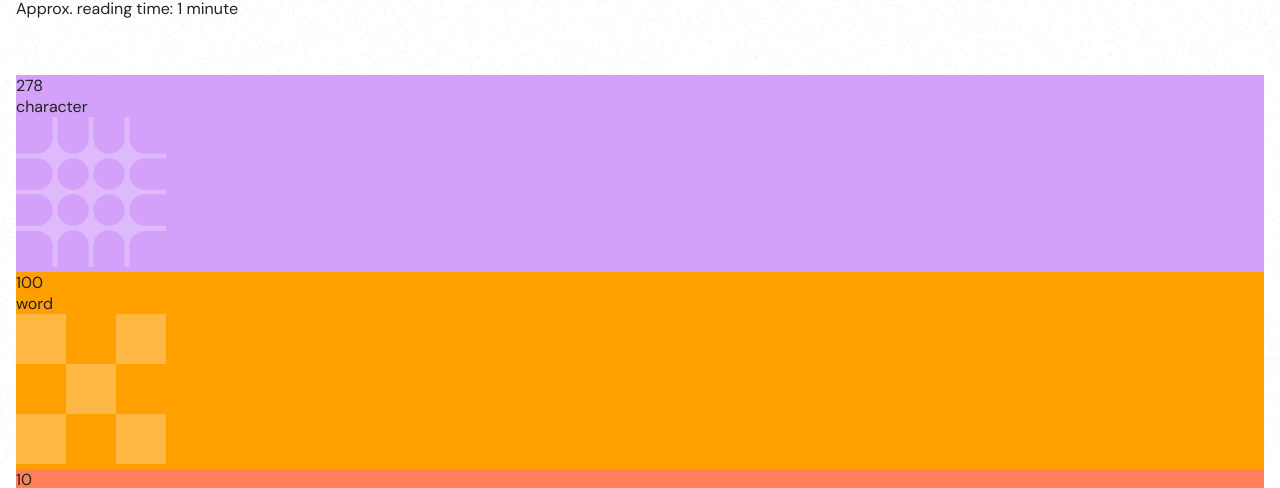
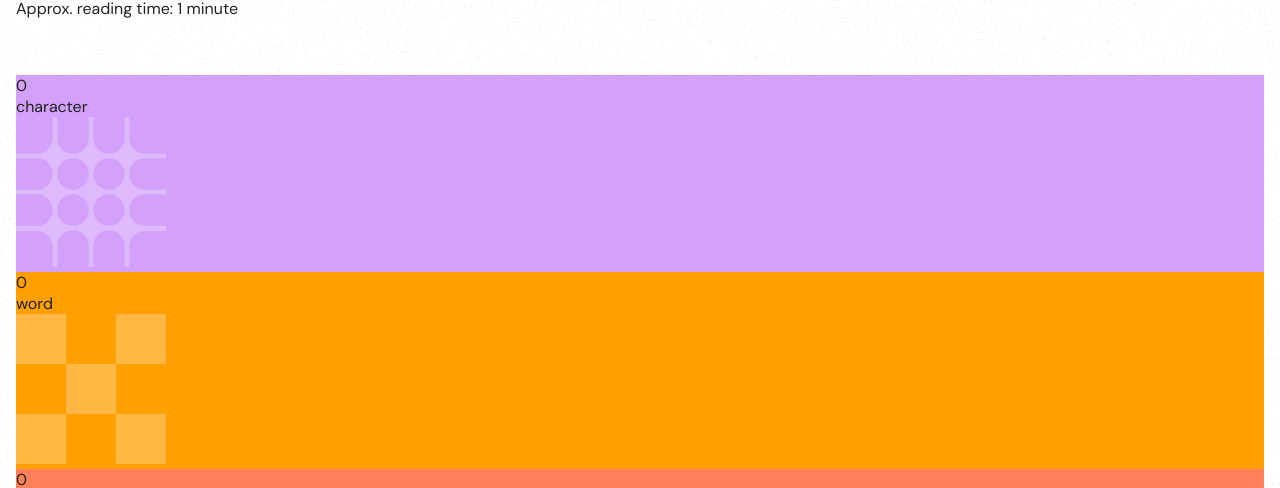
Before and after one commit to MNKPP/character_counter, a React (Vite) app: page / in a window 1280 px wide. Shown: the part 319-807 px from the top of the page. Built offline with nearby package versions, Linux system fonts and the light colour scheme.

Commit message:
Add a file util with a new counter function file, add 3 functions for character, word and sentence. Use functions in getCount function.

```diff
--- a/src/components/DisplayCounterBlock.jsx
+++ b/src/components/DisplayCounterBlock.jsx
@@ -1,18 +1,19 @@
 import s from './DisplayCounterBlock.module.scss';
 import CounterBlock from './CounterBlock.jsx';
+import { countCharacter, countWord, countSentence } from "../utils/counterFunctions.js";
 
-function DisplayCounterBlock({ src, alt, variant, countType }) {
+function DisplayCounterBlock({ valueTextArea, src, alt, variant, countType }) {
 
     const variantClass = s[variant] || '';
 
     function getCount() {
         switch (countType) {
             case 'character':
-                return 278;
+                return countCharacter(valueTextArea) || 0;
             case 'word':
-                return 100;
+                return countWord(valueTextArea) || 0;
             case 'sentence':
-                return 10;
+                return countSentence(valueTextArea) || 0;
             default:
                 return 0;
         }
--- /dev/null
+++ b/src/utils/counterFunctions.js
@@ -0,0 +1,11 @@
+export const countCharacter = (value) => {
+    return value.length;
+}
+
+export const countWord = (value) => {
+    return value.split(' ').length - 1;
+}
+
+export const countSentence = (value) => {
+    return value.split('.').length - 1;
+}
```
